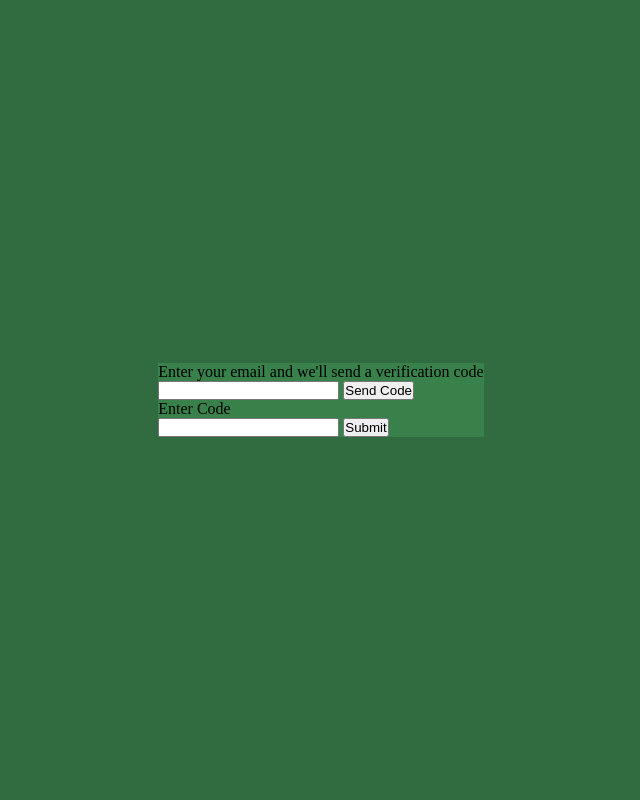
After one commit to AylexCODE/Online-Car-Rental-System, a PHP site: page /auth/passwordReset.php in a window 1280 px wide. The commit adds this page. Shown: the whole page, without its empty margins (319-959 px from the left). Run offline with PHP 8.4, Linux system fonts and the light colour scheme.

Commit message:
Designing Password Reset

```diff
--- a/auth/login.php
+++ b/auth/login.php
@@ -254,7 +254,7 @@
                     <label for="rememberMeBtn">Remember Me</label>
                 </span>
                 <span>
-                    <a href="./forgotPassword.php">Forgot Password</a>
+                    <a href="./passwordReset.php">Forgot Password</a>
                 </span>
             </span>
             <button type="submit" name="login" onclick="setRemembered();" id="submitBtn">Login</button>
--- /dev/null
+++ b/auth/passwordReset.php
@@ -0,0 +1,42 @@
+<!DOCTYPE html>
+<html lang="en">
+    <head>
+        <meta charset="UTF-8">
+        <meta name="viewport" content="width=device-width, initial-scale=1.0">
+        <style type="text/css">
+            *{
+              padding: 0px;
+              margin: 0px;
+            }
+
+            body {
+                height: 100dvh;
+                width: 100dvw;
+                background-color: #316C40;
+                display: grid;
+                place-items: center;
+            }
+
+            body > form {
+                background-color: #38814a;
+            }
+        </style>
+        <title>Forgot Password</title>
+    </head>
+    <body>
+        <form>
+            <p>Enter your email and we'll send a verification code</p>
+            <span>
+                <input type="email">
+                <button onclick="sendCode();">Send Code</button>
+            </span>
+            <p>Enter Code</p>
+            <input type="text">
+
+            <button>Submit</button>
+        </form>
+    </body>
+</html>
+<script type="text/javascript">
+
+</script>
```
Also changed, not shown: auth/forgotPassword.php (deleted, +0 -22 lines).
